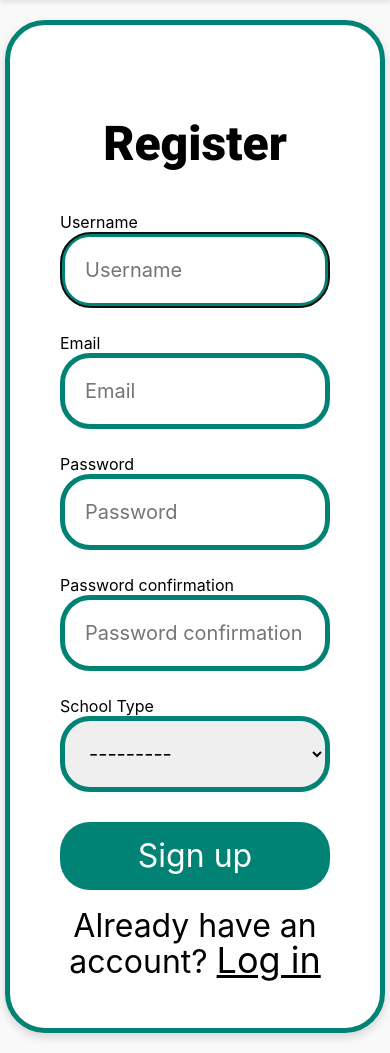
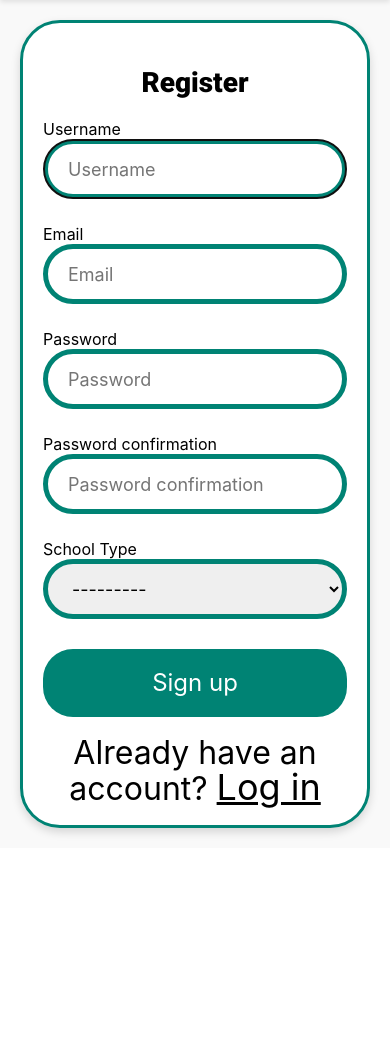
Before and after one commit to DorianWlodarczykZapas/TutorApp, a Django app: page /users/register/ in a window 390 px wide. Shown: the part 80-1133 px from the top of the page. After the commit the page ends 916 px from the top, so only its background shows below. Run offline with Django 4.2, Linux system fonts and the light colour scheme; parts of the project's set-up code (start-up, migrations or seed data) failed here and were passed over; some libraries are stand-ins or nearby versions.

Commit message:
refactor: Added to base.css mobile devices settings

```diff
--- a/TutorApp/static/assets/css/base.css
+++ b/TutorApp/static/assets/css/base.css
@@ -88,3 +88,46 @@ body {
     text-decoration: underline;
     color: black;
 }
+
+@media (max-width: 768px) {
+    .form-container {
+
+        width: 90%;
+        padding: 30px;
+    }
+
+    .form-title {
+        font-size: 36px;
+    }
+
+    .form-label {
+        font-size: 24px;
+    }
+
+    .form-input {
+        height: 60px;
+        font-size: 18px;
+    }
+
+    .btn-submit {
+        width: 100%;
+        font-size: 24px;
+    }
+}
+
+
+@media (max-width: 480px) {
+    .form-container {
+        padding: 20px;
+        border-width: 3px;
+    }
+
+    .form-title {
+        font-size: 28px;
+        margin-bottom: 20px;
+    }
+
+    .form-label {
+        font-size: 18px;
+    }
+}
```
